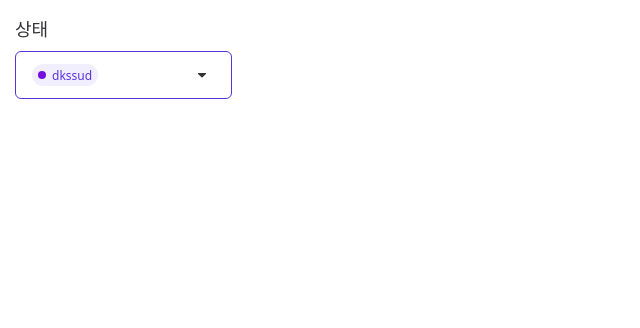
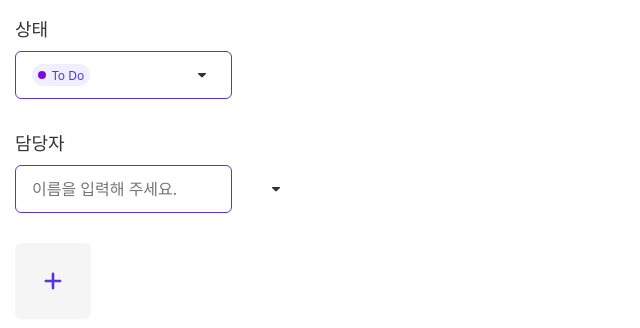
Before and after one commit to Taskify-team4/Taskify, a Next.js app: page / in a window 1280 px wide. Shown: the top 328 px of the page, without its empty margins (0-640 px from the left). Built offline with nearby package versions, Linux system fonts and the light colour scheme; a web font is replaced by a local one.

Commit message:
feat: imageInput 구현

```diff
--- /dev/null
+++ b/components/inputs/modalInput/imageInput/ImageInput.style.ts
@@ -0,0 +1,19 @@
+import styled from 'styled-components';
+
+export const ImageWrapper = styled.div`
+  width: 76px;
+  height: 76px;
+  padding: 24px;
+  border-radius: 6px;
+  background-color: #f5f5f5;
+`;
+
+export const ImageContent = styled.div`
+  width: 28px;
+  height: 28px;
+  position: relative;
+
+  img {
+    object-fit: cover;
+  }
+`;
--- /dev/null
+++ b/components/inputs/modalInput/imageInput/ImageInput.tsx
@@ -0,0 +1,16 @@
+import React from 'react';
+import Image from 'next/image';
+import * as S from '@components/inputs/modalInput/imageInput/ImageInput.style';
+import addIcon from '@public/icons/add_violet.svg';
+
+function ImageInput() {
+  return (
+    <S.ImageWrapper>
+      <S.ImageContent>
+        <Image fill src={addIcon.src} alt="addIcon" />
+      </S.ImageContent>
+    </S.ImageWrapper>
+  );
+}
+
+export default ImageInput;
--- a/components/inputs/modalInput/selectBox/Select.style.ts
+++ b/components/inputs/modalInput/selectBox/Select.style.ts
@@ -19,9 +19,15 @@ export const SelectTitle = styled.button`
   background-color: var(--white);
 `;
 
+export const SelectTitleInput = styled.input`
+  color: var(--black200);
+  font-size: 16px;
+  font-weight: 400;
+  line-height: normal;
+`;
+
 export const SelectOption = styled.div`
   width: 217px;
-  height: 118px;
   display: flex;
   flex-direction: column;
   justify-content: center;
@@ -32,10 +38,10 @@ export const SelectOption = styled.div`
 `;
 
 export const Select = styled.div`
-  height: 35px;
+  height: 39px;
   display: flex;
   align-items: center;
-  padding: 13px 87px 13px 6px;
+  padding: 13px 87px 13px 8px;
   gap: 6px;
   cursor: pointer;
 
--- a/components/inputs/modalInput/selectBox/Select.tsx
+++ b/components/inputs/modalInput/selectBox/Select.tsx
@@ -5,8 +5,12 @@ import { RoundChip } from '@components/chips/Chip.style';
 import dropDownIcon from '@public/icons/drop_down.svg';
 import checkIcon from '@public/icons/check.svg';
 
-function Select() {
-  const sampleList = ['To Do', 'on Progress', 'Done'];
+type SelectProps = {
+  onData: string[];
+  onType?: boolean;
+};
+
+function Select({ onData, onType }: SelectProps) {
   const [isOpen, setIsOpen] = useState(false);
 
   const handleOpen = () => {
@@ -16,15 +20,27 @@ function Select() {
   return (
     <S.SelectContainer>
       <S.SelectTitle onClick={handleOpen}>
+        {onType ? (
+          <S.SelectTitleInput placeholder="이름을 입력해 주세요." />
+        ) : (
           <RoundChip $size={'large'} $color={'purple'}>
             <S.SelectTile $size={'tiny'} $color={'purple'} />
-          dkssud
+            To Do
           </RoundChip>
+        )}
         <Image src={dropDownIcon.src} width={26} height={26} alt="dropDownIcon" />
       </S.SelectTitle>
       {isOpen && (
         <S.SelectOption>
-          {sampleList.map((item) => (
+          {onType
+            ? onData.map((item: string) => (
+                <S.Select key={item}>
+                  <Image src={checkIcon.src} width={22} height={22} alt="checkIcon" />
+                  <S.SelectTile $size={'tiny'} $color={'purple'} />
+                  {item}
+                </S.Select>
+              ))
+            : onData.map((item: string) => (
                 <S.Select key={item}>
                   <Image src={checkIcon.src} width={22} height={22} alt="checkIcon" />
                   <RoundChip $size={'large'} $color={'purple'}>
--- a/components/inputs/modalInput/selectBox/SelectBox.tsx
+++ b/components/inputs/modalInput/selectBox/SelectBox.tsx
@@ -1,12 +1,18 @@
-import React from 'react';
+import React, { ReactNode } from 'react';
 import * as S from '@components/inputs/modalInput/selectBox/SelectBox.style';
 import Select from './Select';
 
-function SelectBox({ children }: any) {
+type SelectBoxProps = {
+  children: ReactNode;
+  onData: string[];
+  onType?: boolean;
+};
+
+function SelectBox({ children, onData, onType }: SelectBoxProps) {
   return (
     <S.SelectBoxContainer>
       <S.SelectBoxTitle>{children}</S.SelectBoxTitle>
-      <Select />
+      <Select onData={onData} onType={onType} />
     </S.SelectBoxContainer>
   );
 }
--- a/pages/index.tsx
+++ b/pages/index.tsx
@@ -1,7 +1,10 @@
 import React from 'react';
 import SelectBox from '@components/inputs/modalInput/selectBox/SelectBox';
+import ImageInput from '@components/inputs/modalInput/imageInput/ImageInput';
 
 function Home() {
+  const sampleList = ['To Do', 'on Progress', 'Done'];
+  const inputSelectType = true;
   return (
     <div style={{ padding: '15px' }}>
       {/* <span>
@@ -10,7 +13,19 @@ function Home() {
         cupiditate cum illo eius inventore tenetur, et, delectus quidem ex
         fugiat.
       </span> */}
-      <SelectBox>상태</SelectBox>
+      <SelectBox onData={sampleList}>상태</SelectBox>
+      <br />
+      <br />
+      <br />
+      <br />
+      <SelectBox onData={sampleList} onType={inputSelectType}>
+        담당자
+      </SelectBox>
+      <br />
+      <br />
+      <br />
+      <br />
+      <ImageInput />
     </div>
   );
 }
```
Also changed, not shown: public/icons/add_violet.svg (added). Lines whose indentation alone changed are shown as unchanged.
